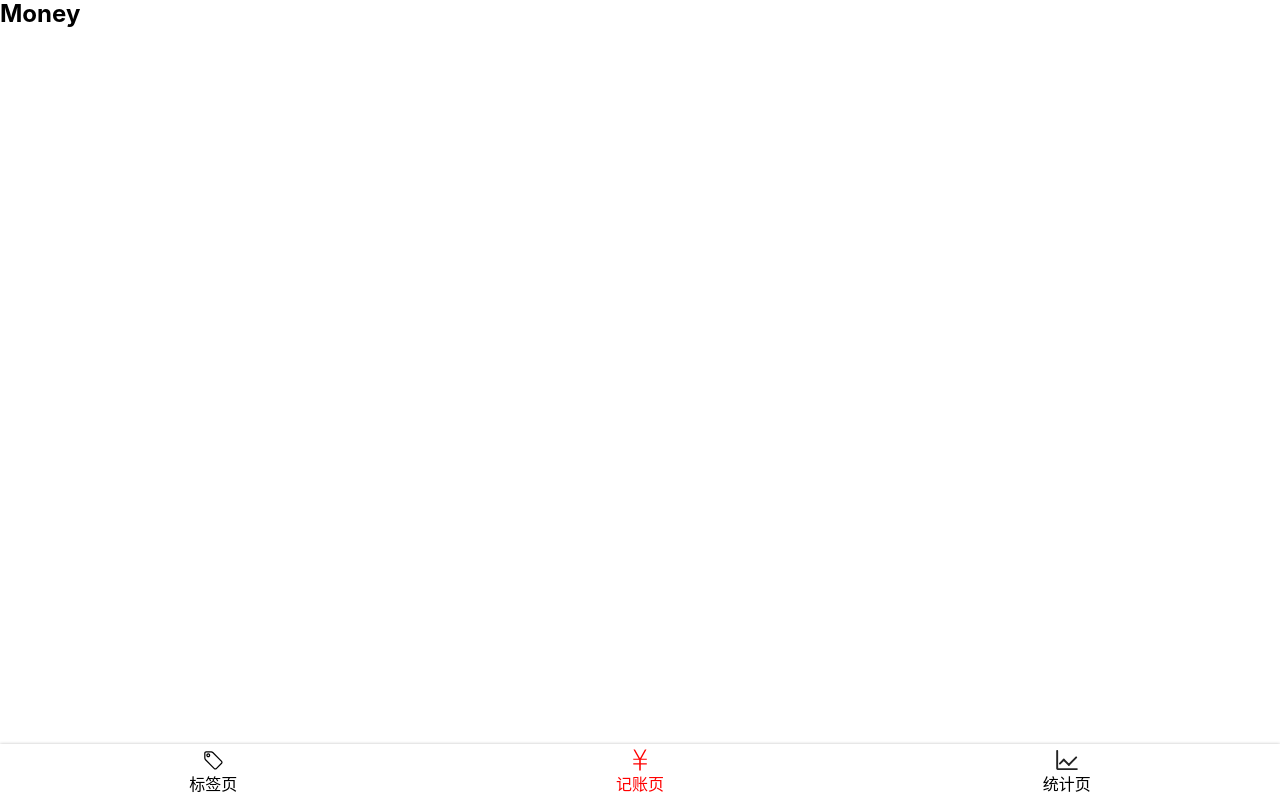
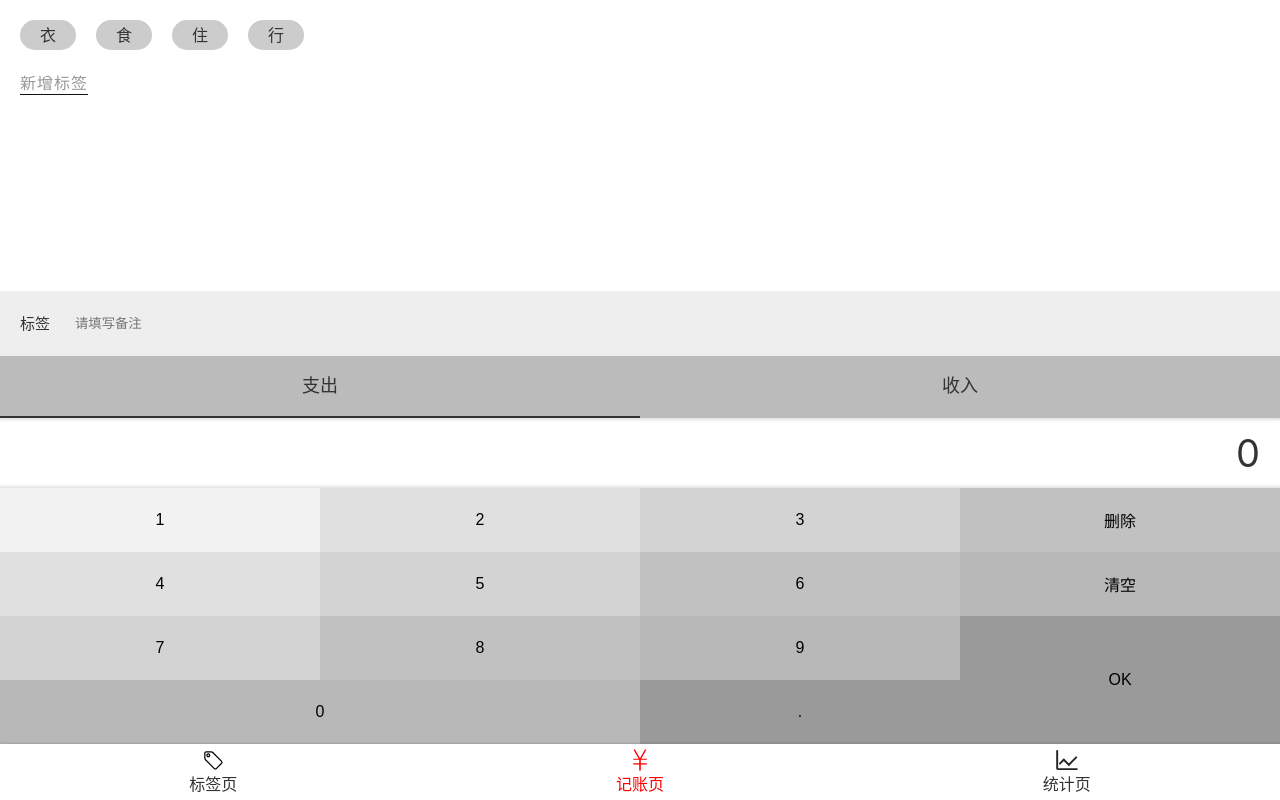
Before and after one commit to CHANGsome/poket-book, a React app: page /#/money in a window 1280 px wide. Built offline with nearby package versions, Linux system fonts and the light colour scheme.

Commit message:
实现TagsSection里的功能

```diff
--- a/src/App.tsx
+++ b/src/App.tsx
@@ -6,7 +6,7 @@ import {
   Redirect,
 } from 'react-router-dom';
 import Tags from 'views/Tags';
-import Money from 'views/Money';
+import Money from 'views/Money/index';
 import Statistics from 'views/Statistics';
 import NoMatch from 'views/NoMatch';
 
--- a/src/components/Layout.tsx
+++ b/src/components/Layout.tsx
@@ -12,7 +12,7 @@ const Main = styled.div`
 const Layout = (props: any) => {
   return (
     <Wrapper>
-      <Main>{props.children}</Main>
+      <Main className={props.className}>{props.children}</Main>
       <Nav />
     </Wrapper>
   );
--- a/src/index.scss
+++ b/src/index.scss
@@ -23,8 +23,14 @@ body {
   font-family: $font-hei;
   font-size: 16px;
   line-height: 1.2;
+  color: #333;
 }
 .icon {
   width: 1rem;
   height: 1rem;
 }
+.clearfloat::after {
+  content: '';
+  display: block;
+  clear: both;
+}
--- a/src/views/Money.tsx
+++ /dev/null
@@ -1,10 +0,0 @@
-import Layout from 'components/Layout';
-import React from 'react';
-
-export default function Money() {
-  return (
-    <Layout>
-      <h2>Money</h2>
-    </Layout>
-  );
-}
--- /dev/null
+++ b/src/views/Money/components/CategorySection.tsx
@@ -0,0 +1,33 @@
+import styled from 'styled-components';
+
+const Wrapper = styled.section`
+  > ul {
+    display: flex;
+    background-color: #bbb;
+    font-size: 18px;
+    line-height: 60px;
+    > li {
+      flex: 1;
+      text-align: center;
+      &.selected::after {
+        content: '';
+        display: block;
+        width: 100%;
+        background-color: #333;
+        height: 2px;
+      }
+    }
+  }
+`;
+
+const CategorySection = () => {
+  return (
+    <Wrapper>
+      <ul>
+        <li className="selected">支出</li>
+        <li>收入</li>
+      </ul>
+    </Wrapper>
+  );
+};
+export default CategorySection;
--- /dev/null
+++ b/src/views/Money/components/NotesSection.tsx
@@ -0,0 +1,30 @@
+import styled from 'styled-components';
+
+const Wrapper = styled.section`
+  display: flex;
+  background-color: #eee;
+  padding: 20px 0;
+  align-items: center;
+  font-size: 15px;
+
+  > .label {
+    padding: 0 20px;
+  }
+  > input {
+    outline: none;
+    border: none;
+    background-color: inherit;
+    flex: 1;
+    padding: 5px;
+  }
+`;
+
+const NotesSection = () => {
+  return (
+    <Wrapper>
+      <div className="label">标签</div>
+      <input placeholder="请填写备注" />
+    </Wrapper>
+  );
+};
+export default NotesSection;
--- /dev/null
+++ b/src/views/Money/components/NumberPadSection.tsx
@@ -0,0 +1,80 @@
+import styled from 'styled-components';
+
+const Wrapper = styled.section`
+  > .output {
+    padding: 0 20px;
+    line-height: 70px;
+    text-align: right;
+    font-size: 38px;
+    box-shadow: inset 0 -5px 5px -5px rgba(0, 0, 0, 0.25),
+      inset 0 5px 5px -5px rgba(0, 0, 0, 0.25);
+  }
+  > .pad {
+    > button {
+      float: left;
+      border: none;
+      width: 25%;
+      height: 64px;
+      font-size: 16px;
+      outline: none;
+      &.ok {
+        height: 128px;
+        float: right;
+      }
+      &.zero {
+        width: 50%;
+      }
+      &:nth-child(1) {
+        background: #f2f2f2;
+      }
+      &:nth-child(2),
+      &:nth-child(5) {
+        background: #e0e0e0;
+      }
+      &:nth-child(3),
+      &:nth-child(6),
+      &:nth-child(9) {
+        background: #d3d3d3;
+      }
+      &:nth-child(4),
+      &:nth-child(7),
+      &:nth-child(10) {
+        background: #c1c1c1;
+      }
+      &:nth-child(8),
+      &:nth-child(11),
+      &:nth-child(13) {
+        background: #b8b8b8;
+      }
+      &:nth-child(12),
+      &:nth-child(14) {
+        background: #9a9a9a;
+      }
+    }
+  }
+`;
+
+const NumberPadSection = () => {
+  return (
+    <Wrapper>
+      <div className="output">0</div>
+      <div className="pad clearfloat">
+        <button>1</button>
+        <button>2</button>
+        <button>3</button>
+        <button>删除</button>
+        <button>4</button>
+        <button>5</button>
+        <button>6</button>
+        <button>清空</button>
+        <button>7</button>
+        <button>8</button>
+        <button>9</button>
+        <button className="ok">OK</button>
+        <button className="zero">0</button>
+        <button>.</button>
+      </div>
+    </Wrapper>
+  );
+};
+export default NumberPadSection;
--- /dev/null
+++ b/src/views/Money/components/TagsSection.tsx
@@ -0,0 +1,67 @@
+import { useState } from 'react';
+import styled from 'styled-components';
+
+const Wrapper = styled.section`
+  flex-grow: 1;
+  padding: 10px;
+  > ol {
+    > li {
+      display: inline-block;
+      line-height: 30px;
+      background-color: #ccc;
+      border-radius: 18px;
+      padding: 0 20px;
+      margin: 10px;
+      &.selected {
+        background-color: #f60;
+      }
+    }
+  }
+  > button {
+    margin: 10px;
+    border: none;
+    color: #999;
+    background-color: #fff;
+    font-size: 16px;
+    border-bottom: 1px solid #111;
+    letter-spacing: 1px;
+    outline: none;
+  }
+`;
+
+const TagsSection: React.FC = () => {
+  const [tags, setTags] = useState<string[]>(['衣', '食', '住', '行']);
+  const [selectedTags, setSelectedTags] = useState<string[]>([]);
+  const onAddTags = () => {
+    const newTag = window.prompt('新的标签名为');
+    if (newTag !== null) {
+      setTags([...tags, newTag]);
+    }
+  };
+  const onToggleTags = (tag: string) => {
+    if (selectedTags.indexOf(tag) >= 0) {
+      setSelectedTags(selectedTags.filter((item: string) => item !== tag));
+    } else {
+      setSelectedTags([...selectedTags, tag]);
+    }
+  };
+  return (
+    <Wrapper>
+      <ol>
+        {tags.map((tag, index) => (
+          <li
+            key={index}
+            onClick={() => {
+              onToggleTags(tag);
+            }}
+            className={selectedTags.indexOf(tag) >= 0 ? 'selected' : ''}
+          >
+            {tag}
+          </li>
+        ))}
+      </ol>
+      <button onClick={onAddTags}>新增标签</button>
+    </Wrapper>
+  );
+};
+export default TagsSection;
--- /dev/null
+++ b/src/views/Money/index.tsx
@@ -0,0 +1,22 @@
+import Layout from 'components/Layout';
+import React from 'react';
+import TagsSection from './components/TagsSection';
+import NotesSection from './components/NotesSection';
+import CategorySection from './components/CategorySection';
+import NumberPadSection from './components/NumberPadSection';
+import styled from 'styled-components';
+
+const MoneyLayout = styled(Layout)`
+  display: flex;
+  flex-direction: column;
+`;
+export default function Money() {
+  return (
+    <MoneyLayout>
+      <TagsSection />
+      <NotesSection />
+      <CategorySection />
+      <NumberPadSection />
+    </MoneyLayout>
+  );
+}
```
Also changed, not shown: doc/note.md (renamed from doc/config_note.md, +20 -0 lines).
